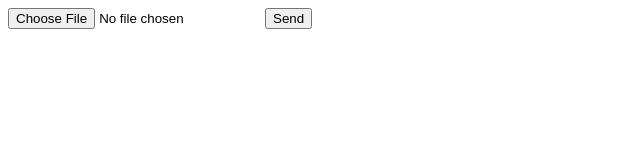
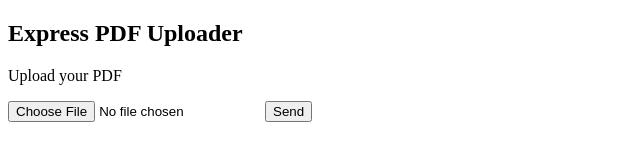
Before and after one commit to jpadamsonline/jplab-expressuploader, a website: page index.html in a window 1280 px wide. Shown: the whole page, without its empty margins (0-640 px from the left). Drawn offline with Linux system fonts and the light colour scheme.

Commit message:
lab: Added readme and updated the index and added an npm run start

```diff
--- a/index.html
+++ b/index.html
@@ -5,6 +5,8 @@
     <title>Upload pdf</title>
 </head>
 <body>
+    <h2>Express PDF Uploader</h2>
+    <p>Upload your PDF</p>
     <form action="/up/pdf"
           enctype="multipart/form-data"
         method="post">
--- a/package.json
+++ b/package.json
@@ -4,6 +4,7 @@
   "description": "",
   "main": "index.js",
   "scripts": {
+    "start": "node server.js",
     "test": "echo \"Error: no test specified\" && exit 1"
   },
   "author": "",
```
Also changed, not shown: readme.md (added).
